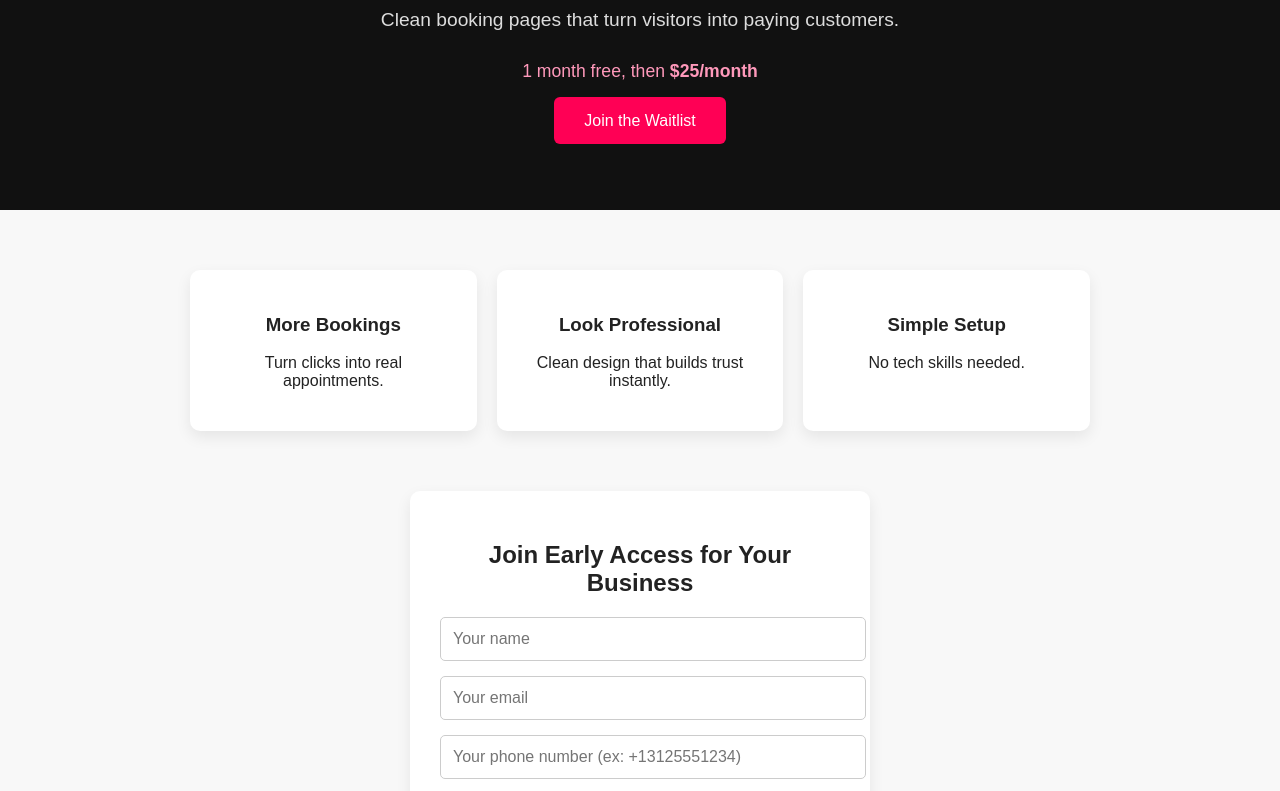
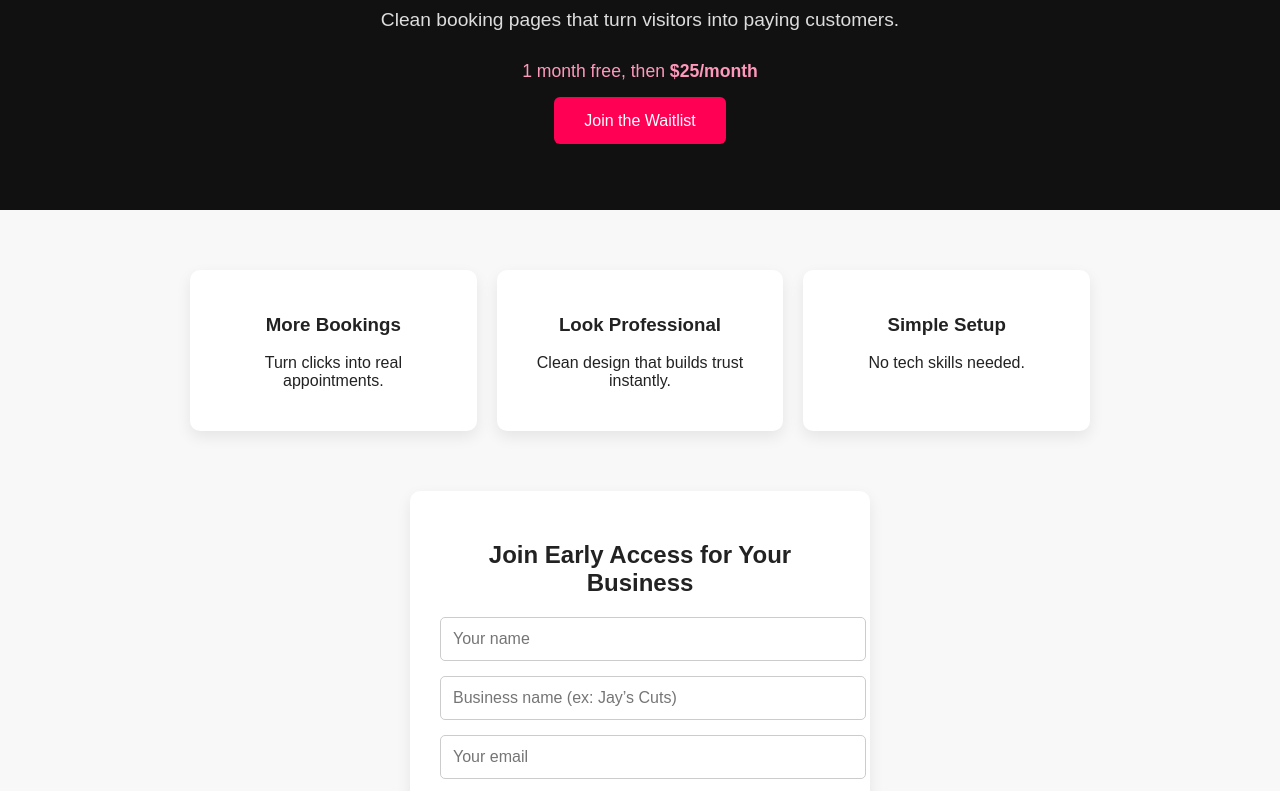
Before and after one commit to cutbook-01/Cutbook, a website: page public/index.html in a window 1280 px wide. Shown: the part 145-936 px from the top of the page. Drawn offline with Linux system fonts and the light colour scheme.

Commit message:
Add business name field

```diff
--- a/public/index.html
+++ b/public/index.html
@@ -142,6 +142,7 @@
   <h2 style="text-align:center;">Join Early Access for Your Business</h2>
 
   <input type="text" name="name" placeholder="Your name" required />
+ <input type="text" name="businessName" placeholder="Business name (ex: Jay’s Cuts)" required />
   <input type="email" name="email" placeholder="Your email" required />
 
   <!-- NEW: Phone number field -->
```
